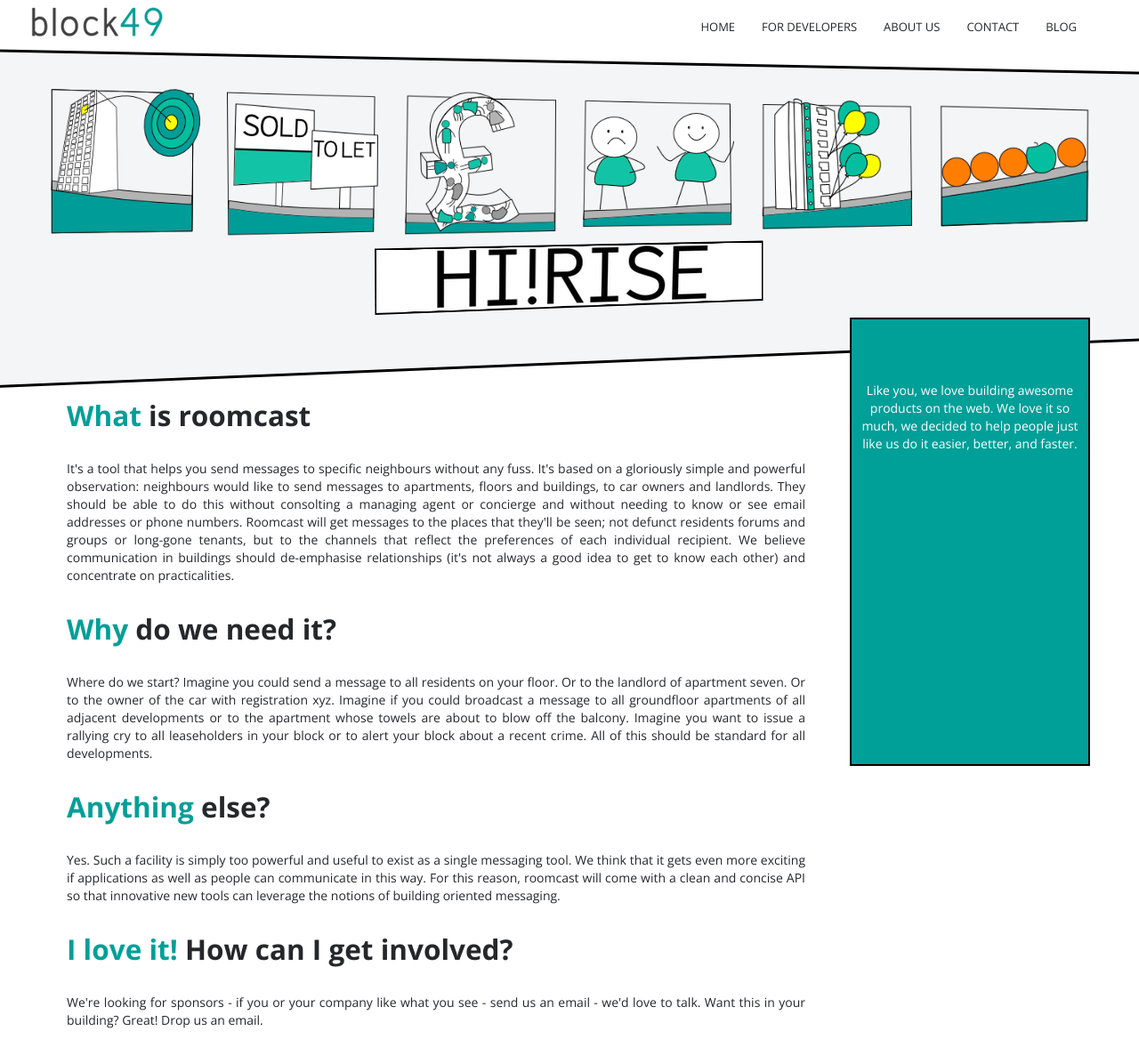
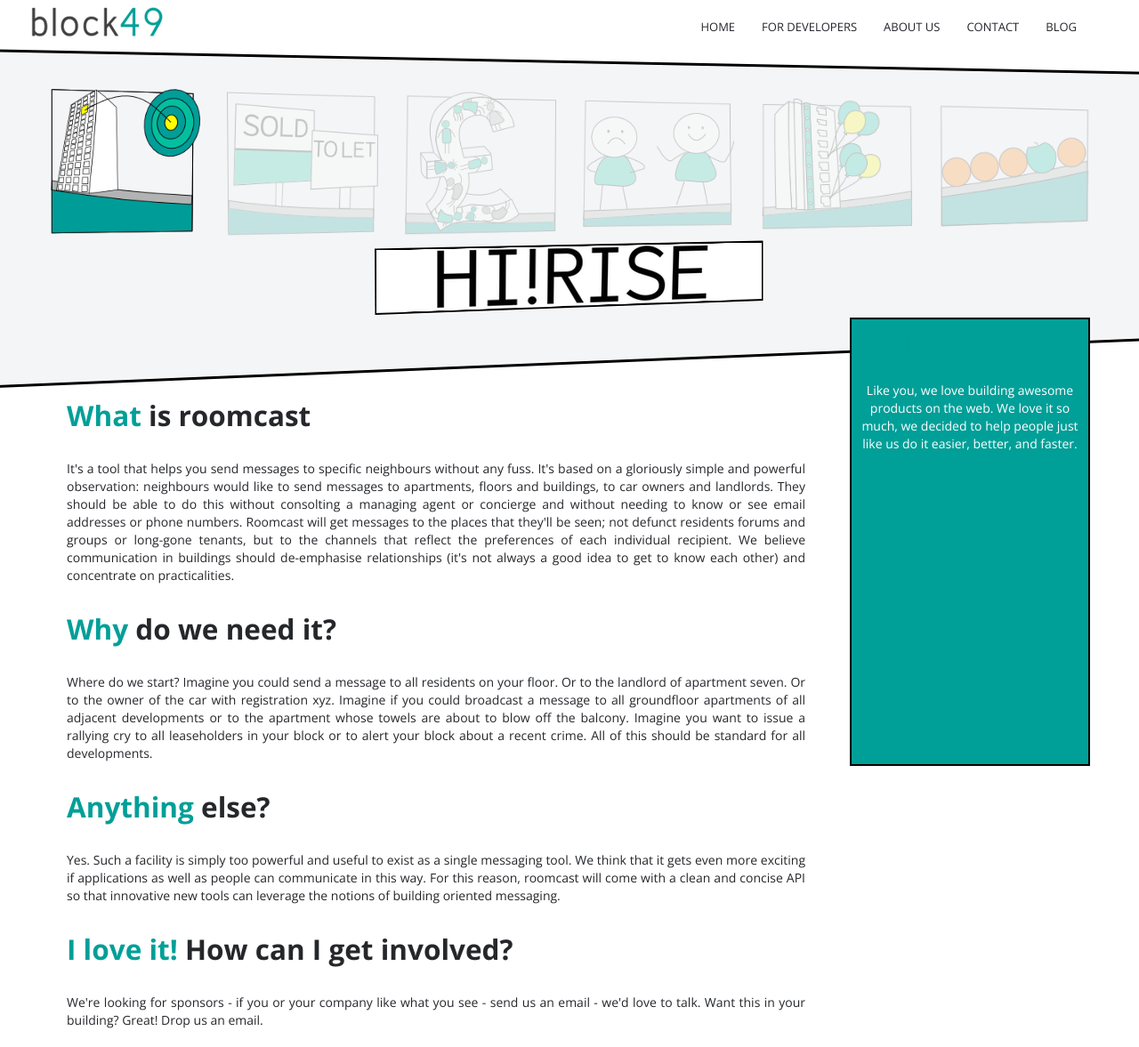
Before and after one commit to tlodge/block49.website, a Jekyll site: the page built from inspiration.html, in a window 1280 px wide and 1177 px high. Shown: the whole window at 89% size. Built offline with Jekyll 4.4.1, drawn with Linux system fonts in a browser that asks for light colours.

Commit message:
updated stuff about roomcast

```diff
--- a/inspiration.html
+++ b/inspiration.html
@@ -40,15 +40,15 @@
                     </div>
                     <div class="span2">
                         <!--<div class="thumbnail">-->
-                        <!-- div class=faded-->
-                        <img alt="" src="assets/img/app_classified.png">
+                        <!-- -->
+                        <img alt="" class="faded" src="assets/img/app_classified.png">
                        <!-- <h4>Funder</h4>-->
                         <!--<span>community raising capital</span>-->
                         <!--</div>-->
                     </div>
                     <div class="span2">
                         <!--<div class="thumbnail">-->
-                        <img alt=""    src="assets/img/app_pot.png">
+                        <img alt=""  class="faded"  src="assets/img/app_pot.png">
                         <!--<h4>PropertyFair</h4>-->
                         <!--<span>sell property easily</span>-->
                         <!--</div>-->
@@ -56,21 +56,21 @@
 
                     <div class="span2">
                         <!--<div class="thumbnail">-->
-                        <img alt=""    src="assets/img/app_grumble.png">
+                        <img alt="" class="faded"   src="assets/img/app_grumble.png">
                         <!--<h4>Grantfinder</h4>-->
                         <!--<span>share / modify and debate the rules </span>-->
                         <!--</div>-->
                     </div>
                     <div class="span2">
                         <!--<div class="thumbnail">-->
-                        <img alt=""   src="assets/img/app_grant.png">
+                        <img alt="" class="faded"  src="assets/img/app_grant.png">
                        <!-- <h4>Grumbler</h4>-->
                         <!--<span>route your problem to the right place</span>-->
                        <!-- </div>-->
                     </div>
                     <div class="span2">
                         <!--<div class="thumbnail">-->
-                        <img alt="" src="assets/img/app_semantic.png">
+                        <img alt="" class="faded" src="assets/img/app_semantic.png">
                         <!--<h4>Semantic Services</h4>
                         <span>complex document comparison</span>
                         </div>-->
```
